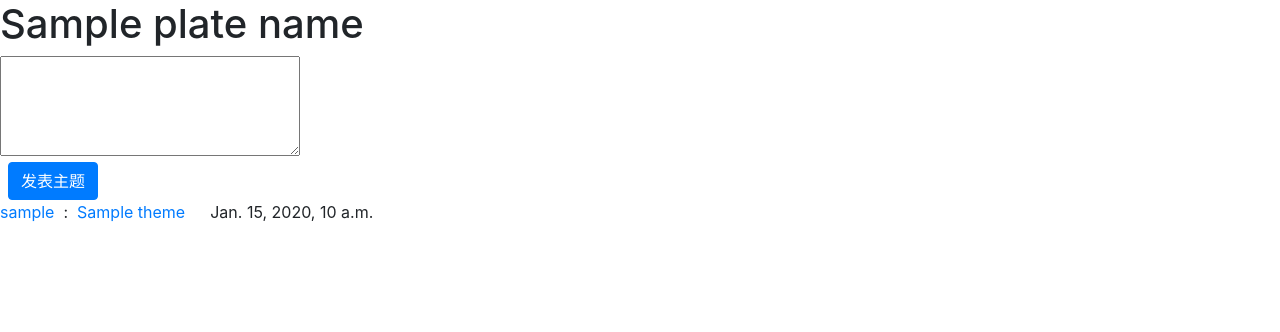
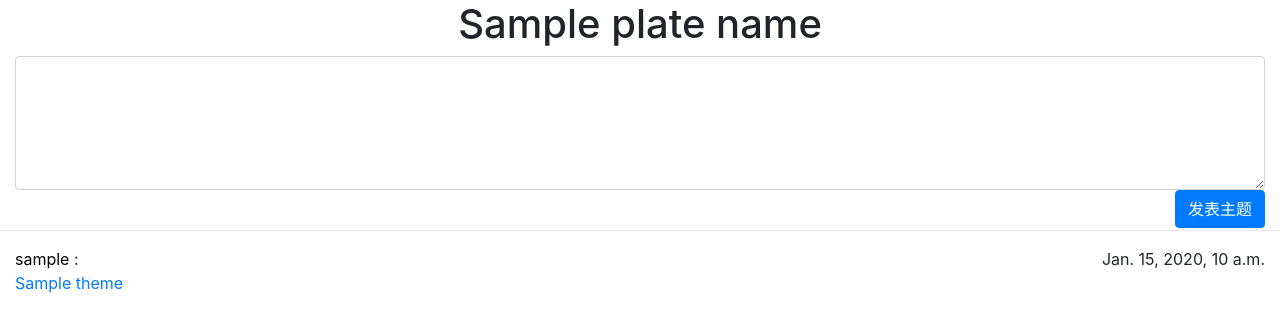
Before and after one commit to wuzy38/Forum, a Django app: template templates/plate.html in a window 1280 px wide. Shown: the top 332 px of the page. Run offline with Django 3.2, Linux system fonts and the light colour scheme; the template is opened without the code that fills it: most values are stand-ins (such as "Sample title", 1, 10 or a date in 2020); some libraries are stand-ins or nearby versions.

Commit message:
update css

```diff
--- a/templates/home.html
+++ b/templates/home.html
@@ -23,6 +23,7 @@
     <a href="{% url 'user_info' user.user_id %}" class="r_u" >{{user.user_account}}</a>
 {% endif %}
 
+<div class="container-fluid">
 <table>
     <thead>
         <tr>
@@ -43,6 +44,7 @@
         {% endfor %}
     </tbody>
 </table>
+</div>
 
 </body>
 </html>
--- a/templates/plate.html
+++ b/templates/plate.html
@@ -11,6 +11,10 @@
             top: 5px;
             right: 5px;
         }
+        .userstyle
+        {
+            color : black;
+        }
     </style>
 </head>
 
@@ -22,23 +26,30 @@
     <a href="{% url 'user_info' user.user_id %}" class="r_u" >{{user.user_account}}</a>
 {% endif %}
 
-<h1>{{plate_name}}</h1>
+<h1 class = "text-center">{{plate_name}}</h1>
 
+<div class="container-fluid">
     <form method="POST">
         {% csrf_token %}
-    <textarea style="width:300px;height:100px;" name='theme_content'></textarea><br>
-    <button type="submit" name="finished article" class="btn btn-primary ml-2"> 发表主题 </button>
+        <textarea name='theme_content' rows="5" class = "form-control"></textarea>
         {{err_inf}}
+        <button type="submit" name="finished article" style="float:right" class="btn btn-primary ml-2"> 发表主题 </button>
         <br>
     </form>
+</div>
 
+<div>
     {% for theme in themes %}
-    <a href="{% url 'user_info' theme.user_id %}" >{{ theme.user_name }}</a>
-    &nbsp;:&nbsp;
+        <hr>
+        <div class="container-fluid">
+            <a href="{% url 'user_info' theme.user_id %}" class="userstyle" style="text-decoration : none" >{{ theme.user_name }} </a>
+            :
+            <span style="float:right" > {{theme.theme_time}} </span>
+            <br>
             <a href="{% url 'theme' theme.theme_id %}">{{ theme.theme_name }}</a>
-    &emsp; {{theme.theme_time}}
-    <br>
+        </div>
     {% endfor %}
+</div>
 
 </body>
 </html>
```
Also changed, not shown: templates/theme.html (+15 -8 lines), db.sqlite3. Lines whose indentation alone changed are shown as unchanged.
